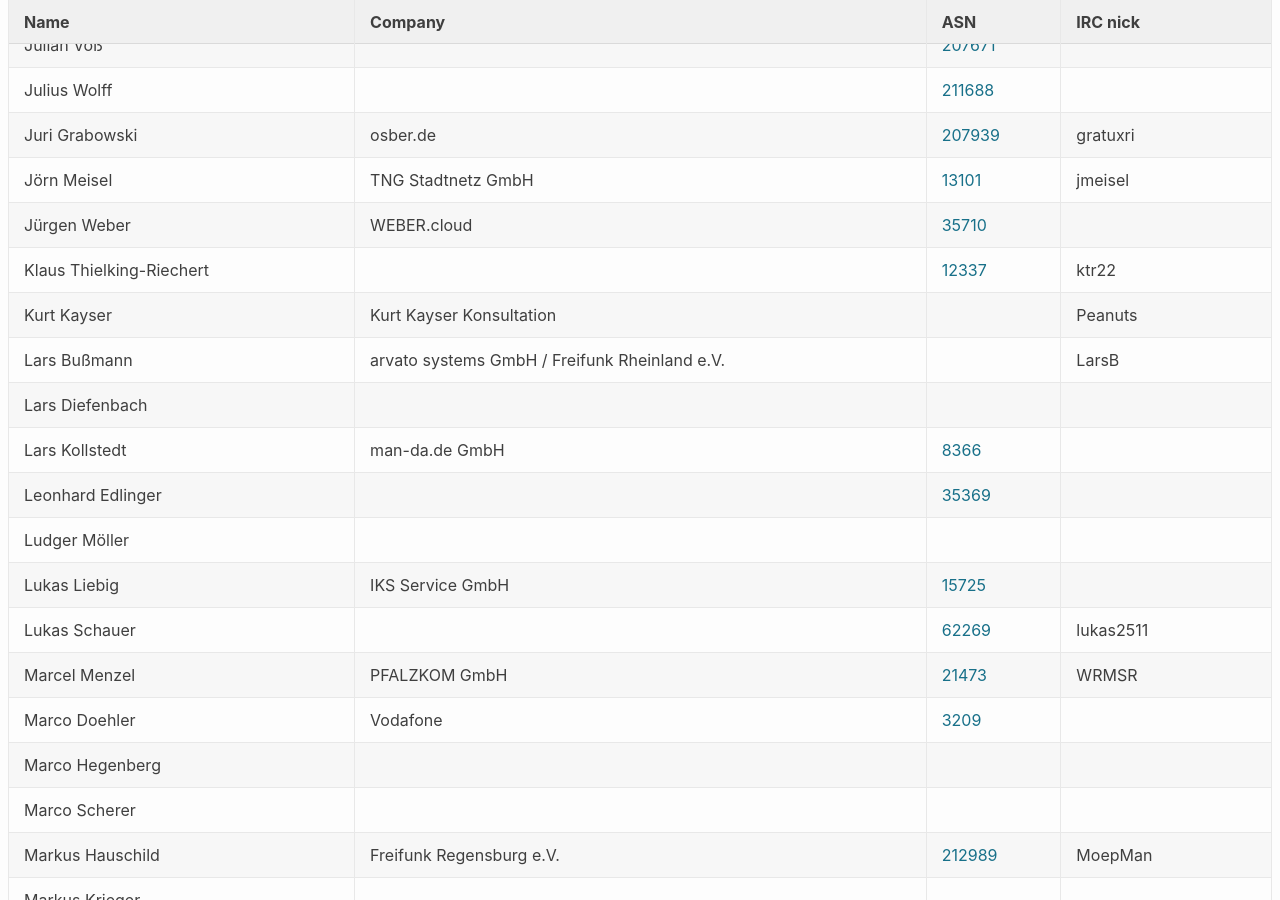
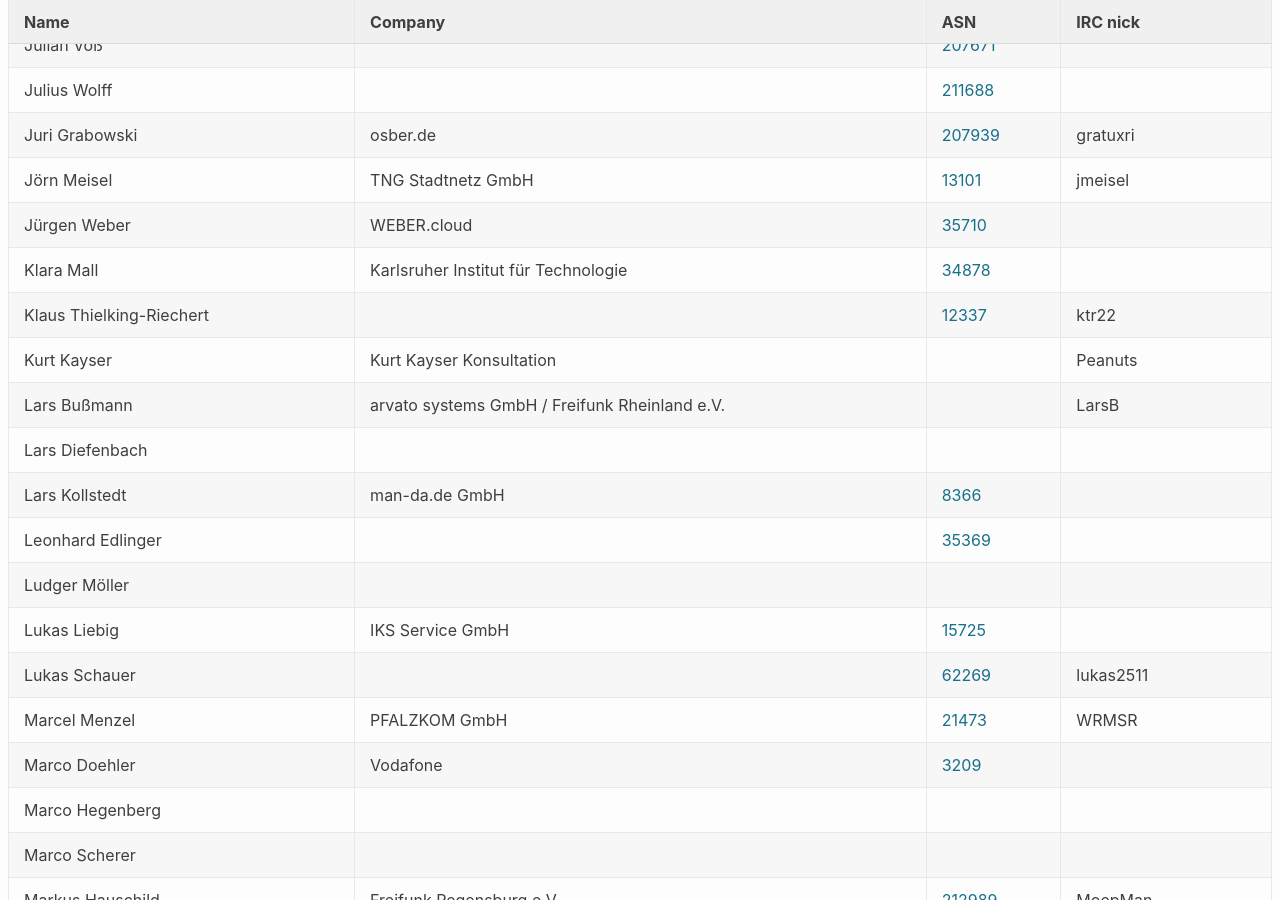
Before and after one commit to denog/pretix-attendeelist, a Jekyll site: the page built from denog14/index.md, in a window 1280 px wide and 900 px high, scrolled down 14514 px. Built offline with Jekyll 4.4.1, drawn with Linux system fonts in a browser that asks for light colours.

Commit message:
Latest data: Thu Oct 27 16:41:30 UTC 2022

```diff
--- a/_data/attendees_denog14_remote.json
+++ b/_data/attendees_denog14_remote.json
@@ -322,6 +322,12 @@
     "company": "osber.de",
     "irc": "gratuxri",
     "asn": "207939"
+  },
+  {
+    "name": "Klara Mall",
+    "company": "Karlsruher Institut für Technologie",
+    "irc": null,
+    "asn": "34878"
   },
   {
     "name": "Klaus Thielking-Riechert",
```
